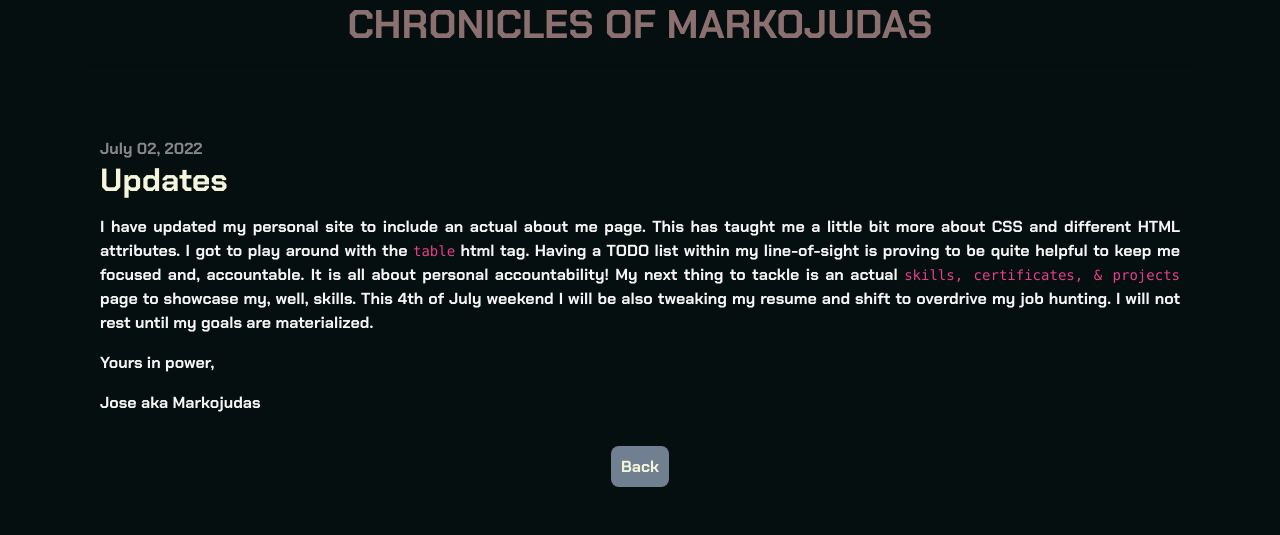
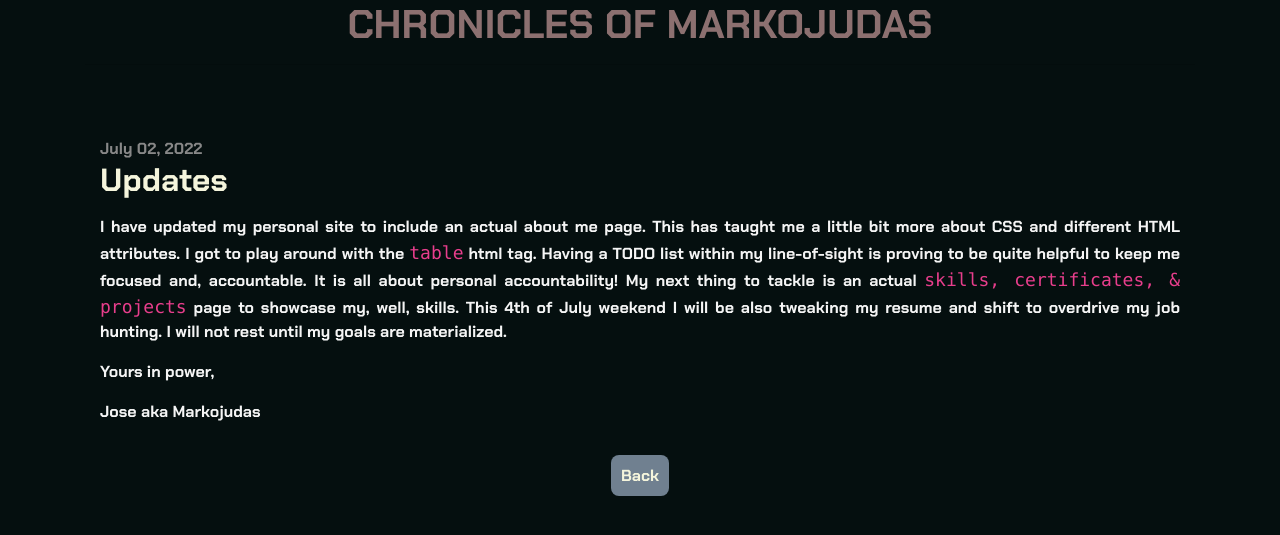
Before and after one commit to Markojudas/chronicles, a Jekyll site: the page built from _posts/2022-07-02-Updates.md, in a window 1280 px wide. Shown: the top 535 px of the page. Built offline with Jekyll 4.4.1, drawn with Linux system fonts in a browser that asks for light colours; nearby versions of some CDN libraries.

Commit message:
new post

```diff
--- a/_layouts/default.html
+++ b/_layouts/default.html
@@ -95,6 +95,10 @@
         text-align: left;
         color: white;
     }
+
+    code {
+        font-size: large;
+    }
 </style>
 
 <body>
```
